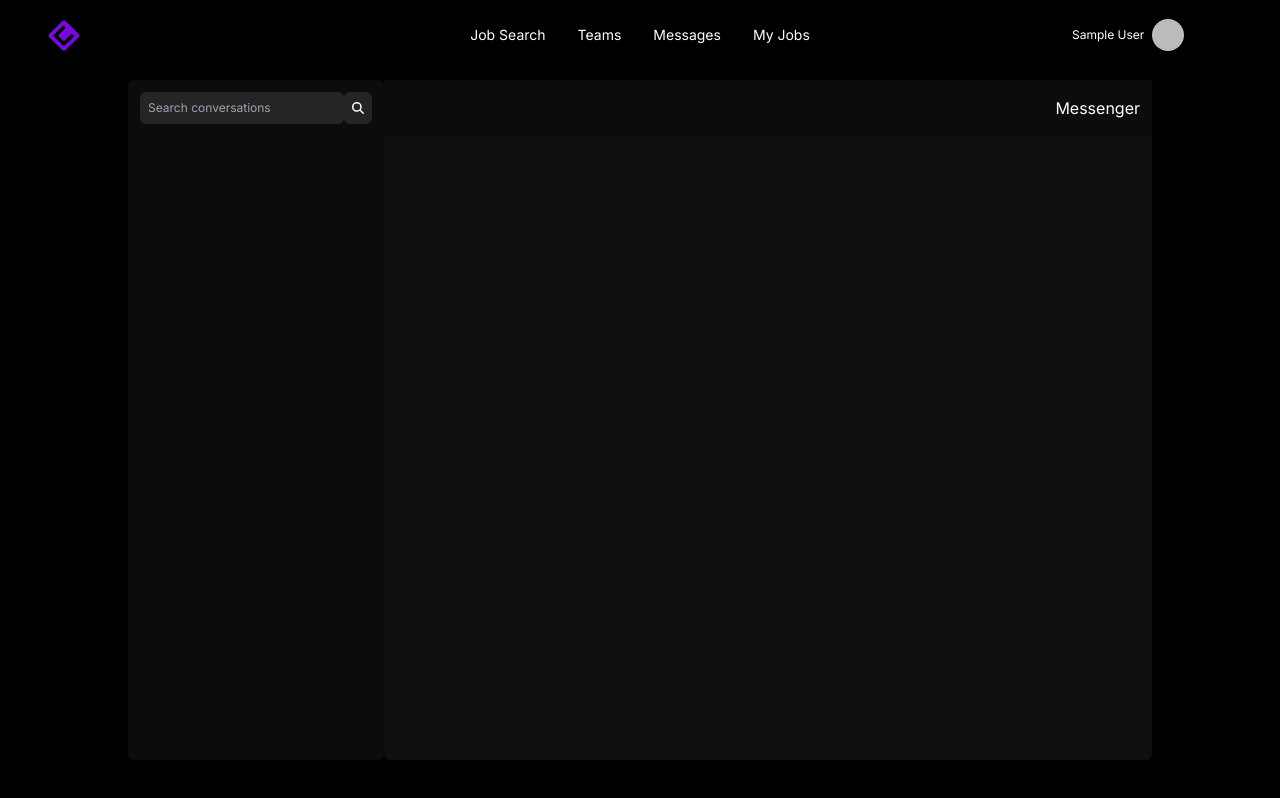
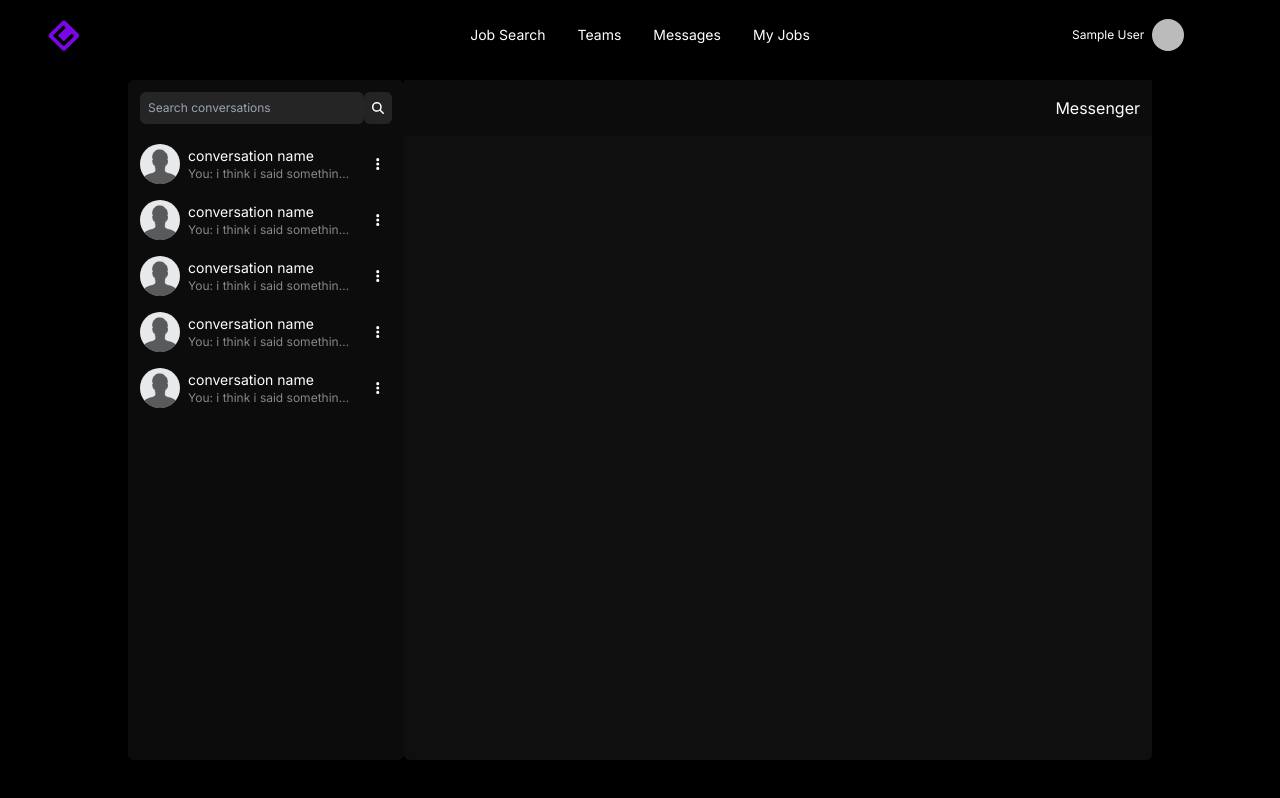
Before and after one commit to Codeplace-Corporation/CodePlaceBase, a React (Create React App) app: page /profile/messages in a window 1280 px wide. Built offline with nearby package versions, Linux system fonts and the light colour scheme; no server answers; sample sign-in values are in the browser's storage.

Commit message:
add conversation layout

```diff
--- a/src/pages/messages/Messages.tsx
+++ b/src/pages/messages/Messages.tsx
@@ -1,13 +1,47 @@
 import { FontAwesomeIcon } from "@fortawesome/react-fontawesome";
 import StyledButton from "../../components/styled/StyledButton";
 import { StyledInput } from "../../components/styled/StyledInput";
-import { faSearch } from "@fortawesome/free-solid-svg-icons";
+import {
+    faSearch,
+    faEllipsisVertical,
+} from "@fortawesome/free-solid-svg-icons";
+import ProfilePlaceholder from "../../assets/profile_placeholder.png";
 
 const Messages = () => {
     // States go here 🦆
 
     const Conversations = () => {
-        return <div>{/* Return list of conversations */}</div>;
+        const conversations = [0, 0, 0, 0, 0];
+
+        return (
+            <div>
+                {conversations.map((conv, index) => (
+                    <div
+                        key={index}
+                        className="hover:bg-card flex items-center gap-2 py-2 cursor-pointer"
+                    >
+                        <img
+                            className="w-10 aspect-square rounded-full"
+                            src={ProfilePlaceholder}
+                            alt="conversation_profile"
+                        />
+                        <div className="flex-1 flex flex-col overflow-hidden max-w-52">
+                            <p>conversation name</p>
+                            <p className="text-xs text-white/50 truncate">
+                                You: i think i said something weirdsad and this
+                                is why i belive i should be president
+                            </p>
+                        </div>
+                        <button className="hover:bg-black text-white bg-transparent px-3 rounded-full">
+                            <FontAwesomeIcon
+                                icon={faEllipsisVertical}
+                                size="sm"
+                            />
+                        </button>
+                    </div>
+                ))}
+            </div>
+        );
     };
     const Messages = () => {
         return (
@@ -51,7 +85,7 @@ const Messages = () => {
                 <div className="bg-card-dark py-4 px-3 flex flex-col items-end">
                     <span>Messenger</span>
                 </div>
-                <div className="flex-1 w-full">
+                <div className="flex-1 max-h-screen w-full">
                     <Messages />
                 </div>
             </div>
```
